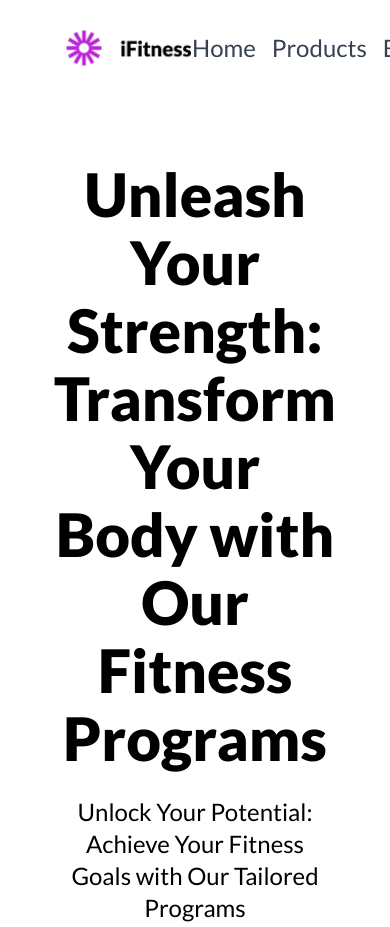
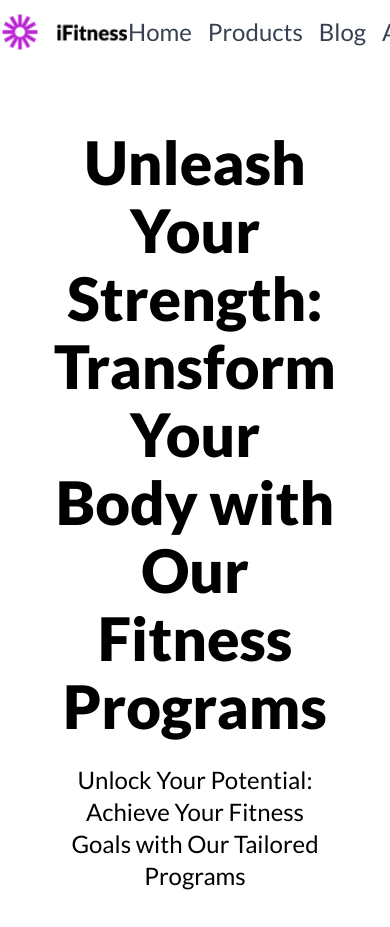
Before and after one commit to kwawbaidoo/Fitness, a website: page index.html in a window 390 px wide. Shown: the top 927 px of the page. Drawn offline with Linux system fonts and the light colour scheme.

Commit message:
working on mobile view

```diff
--- a/index.html
+++ b/index.html
@@ -25,7 +25,7 @@
     <title>Fitness-Website</title>
   </head>
   <body>
-    <header class="flex w-full h-24 justify-center items-center px-16 py-6">
+    <header class="flex w-full h-16 lg:h-24 justify-center items-center lg:px-16 py-6">
       <div class="flex w-full max-w-[1312px] justify-between items-center">
         <img class="w-32 h-10" src="./assest/Button.png" alt="" />
         <nav>
```
Also changed, not shown: style.css.
